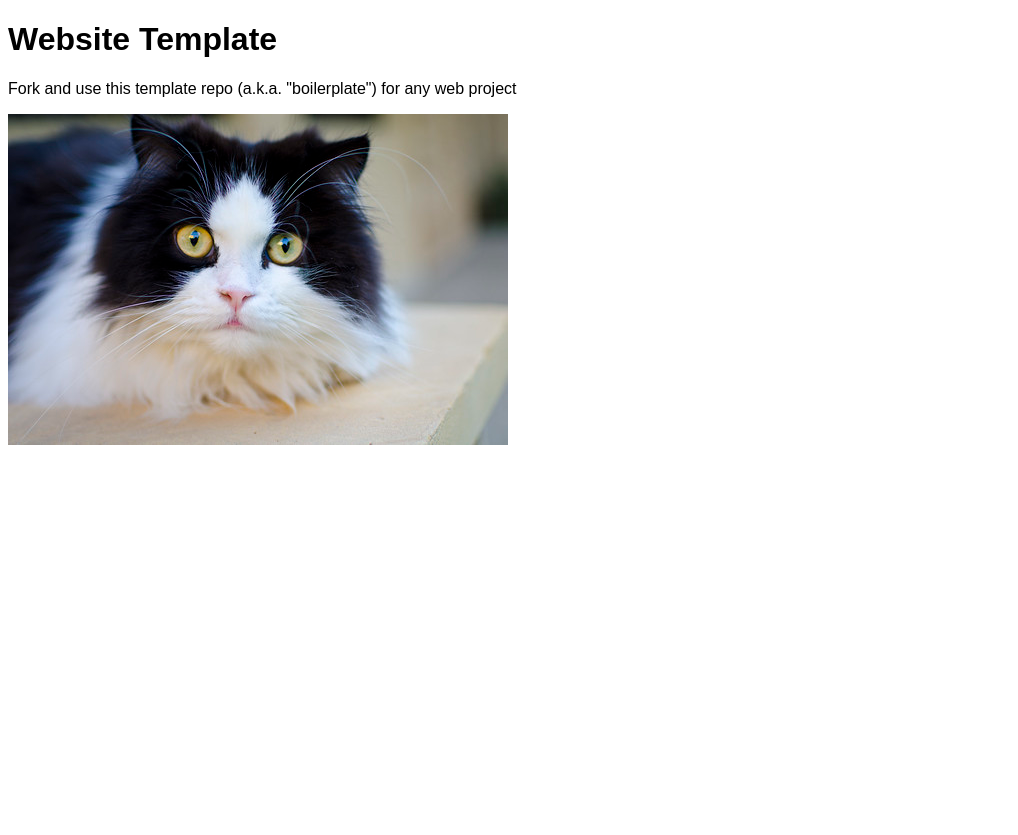
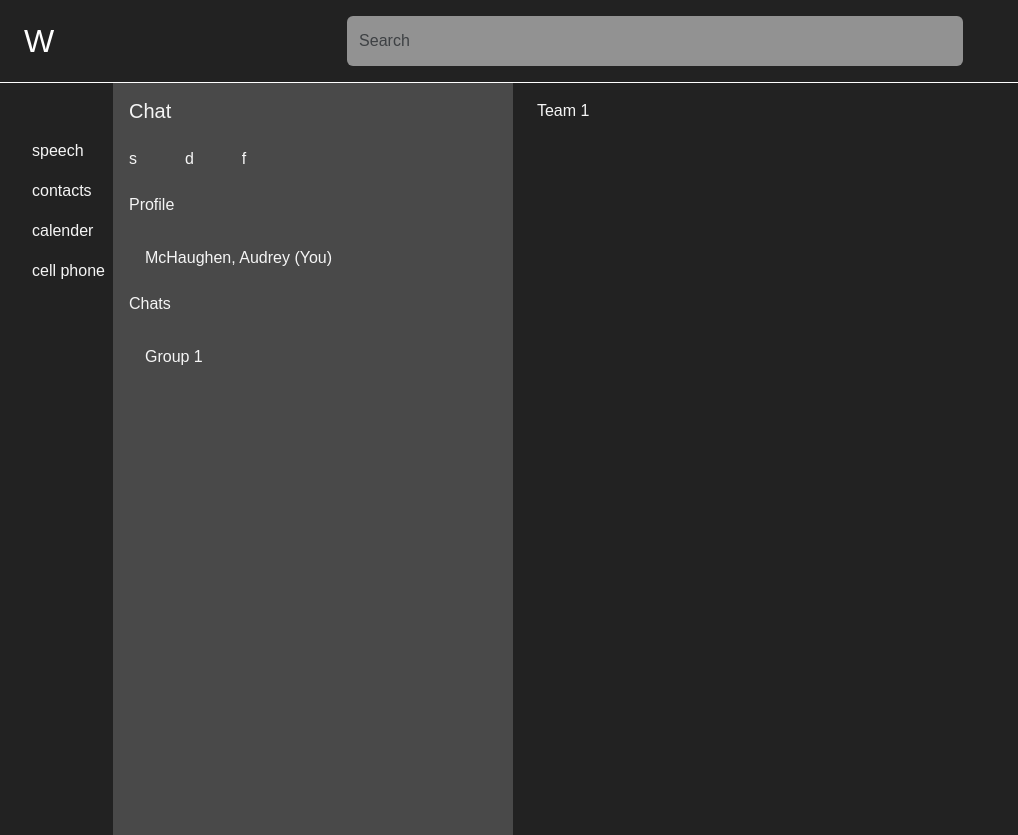
Before and after one commit to malauryn/group_project_sim, a plain HTML site: page index.html in a window 1280 px wide. Shown: the whole page, without its empty margins (0-1018 px from the left). Before the commit the page ends 800 px from the top, so only its background shows below. Drawn offline with nearby package versions, Linux system fonts and the light colour scheme.

Commit message:
I created the main layout

```diff
--- a/assets/css/styles.css
+++ b/assets/css/styles.css
@@ -3,3 +3,67 @@
 * {
 	font-family: Arial;
 }
+
+body {
+	background-color: rgb(34, 34, 34);
+	color: whitesmoke;
+}
+
+.logo {
+	font-family: Arial;
+	font-size: 2rem;
+	color: white;
+}
+
+.search-bar {
+	max-width: 700px;
+	height: 50px;
+	background-color: rgb(146, 146, 146);
+	border: 1px;
+	border-color: white;
+	color: white;
+}
+
+.message-bar {
+	width: 400px;
+	height: 752px;
+	background-color: rgb(73, 73, 73);
+}
+
+/* styles.css */
+/*
+* {
+	font-family: Arial;
+}
+html{
+	width: 100%;
+	height: 100%;
+}
+
+body{
+	margin: 1rem;
+	background-color:black;
+	color: rgb(255, 255, 255);
+	font-size: 5rem;
+	overflow: hidden;
+	background: url("../img/flames.gif");
+	background-repeat: no-repeat;
+	background-position: center;
+	background-size: cover;
+}
+
+.grid-container {
+	display:grid;
+	grid-template-columns: repeat(auto-fit, minmax(320px, 1fr));
+	margin: 10% 4rem 0 4rem;
+}
+
+.last {
+	padding-bottom: 2rem;
+	border-bottom: 2px solid rgb(220, 200, 180);
+}
+
+div {
+	transition-property: transform;
+	transition-duration: 3s;
+} */
--- a/index.html
+++ b/index.html
@@ -1,16 +1,95 @@
 <!doctype html>
 <html lang="en">
+
 <head>
 	<meta charset="utf-8">
-	<title>Website Template</title>
+	<title>Group Project Simulator</title>
+	<link href="https://cdn.jsdelivr.net/npm/bootstrap@5.3.8/dist/css/bootstrap.min.css" rel="stylesheet"
+		integrity="sha384-sRIl4kxILFvY47J16cr9ZwB07vP4J8+LH7qKQnuqkuIAvNWLzeN8tE5YBujZqJLB" crossorigin="anonymous">
 	<link rel="stylesheet" href="./assets/css/styles.css">
 </head>
+
+
 <body>
+	<!-- <input class="form-control" type="text" value="Readonly input here..." aria-label="readonly input example" readonly> -->
+	<div class="top-of-page d-flex align-items-center px-4 py-3">
+		<div class="logo">W</div>
+		<input class="form-control search-bar mx-auto w-50" placeholder="Search">
+	</div>
 
-	<h1>Website Template</h1>
-	<p>Fork and use this template repo (a.k.a. "boilerplate") for any web project</p>
-	<img src="assets/img/cat.jpg" alt="">
+	<!-- Thin top border line white -->
+	<div class="border-top border-white opactiy-50"></div>
+
+	<div class="d-flex page">
+
+		<!-- Side-bar logos -->
+
+		<div class=" side-bar d-flex flex-column mb-3 ms-4 mt-5">
+			<div class="speech-bubble p-2">speech</div>
+			<div class="people p-2">contacts</div>
+			<div class="calender p-2">calender</div>
+			<div class="cell-phone p-2">cell phone</div>
+		</div>
+
+		<!-- Message Bar -->
+
+		<div class="message-bar p-3">
+			<h5>Chat</h5>
+
+			<div class="d-flex gap-5 my-4">
+				<div class="top-options">s</div>
+				<div class="top-options">d</div>
+				<div class="top-options">f</div>
+			</div>
+
+			<div class="d-flex gap-5 my-4">
+				<h6>Profile</h6>
+			</div>
+
+			<div class="d-flex gap-3 my-2">
+				<div class="flex-shrink-0">
+					<!-- <img src="assets/img/testimg.jpg" alt="profile picture of Audrey"> -->
+				</div>
+				<div class="profile-text">McHaughen, Audrey (You)</div>
+			</div>
+
+			<div class="d-flex gap-5 my-4">
+				<h6>Chats</h6>
+			</div>
+
+			<div class="d-flex gap-3 my-2">
+				<div class="flex-shrink-0">
+					<!-- <img src="assets/img/testimg.jpg" alt="profile icom of team-1"> -->
+				</div>
+				<div class="group-1">Group 1</div>
+			</div>
+
+		</div>
+
+		<!-- Main Chat Area -->
+		<div class="d-flex page">
+
+			<!-- Team 1 on main page -->
+			<div class="d-flex gap-2 mx-3 my-3">
+				<div class="flex-shrink-0">
+					<!-- <img src="assets/img/..." alt="picture of team profile"> -->
+				</div>
+
+				<div class="team-1-main-chat">Team 1</div>
+			</div>
+			<!-- Main chat area (scorllable) -->
+<div class="chat-area flex-grow-1 d-flex flex-column">
+	<!-- <div class="messages flex-grow-1 over-flow auto p-4"><img src="assets/img/..." alt="messages from team-members"></div> -->
+</div>
+			<!-- end of div for main chat area -->
+		</div>
+		<!-- End of page </div> -->
+	</div>
 
 	<script src="./assets/js/main.js"></script>
+	<script src="https://cdn.jsdelivr.net/npm/bootstrap@5.3.8/dist/js/bootstrap.bundle.min.js"
+		integrity="sha384-FKyoEForCGlyvwx9Hj09JcYn3nv7wiPVlz7YYwJrWVcXK/BmnVDxM+D2scQbITxI"
+		crossorigin="anonymous"></script>
 </body>
+
 </html>
```
Also changed, not shown: assets/img/testimg.jpg (added), 1 other file.
